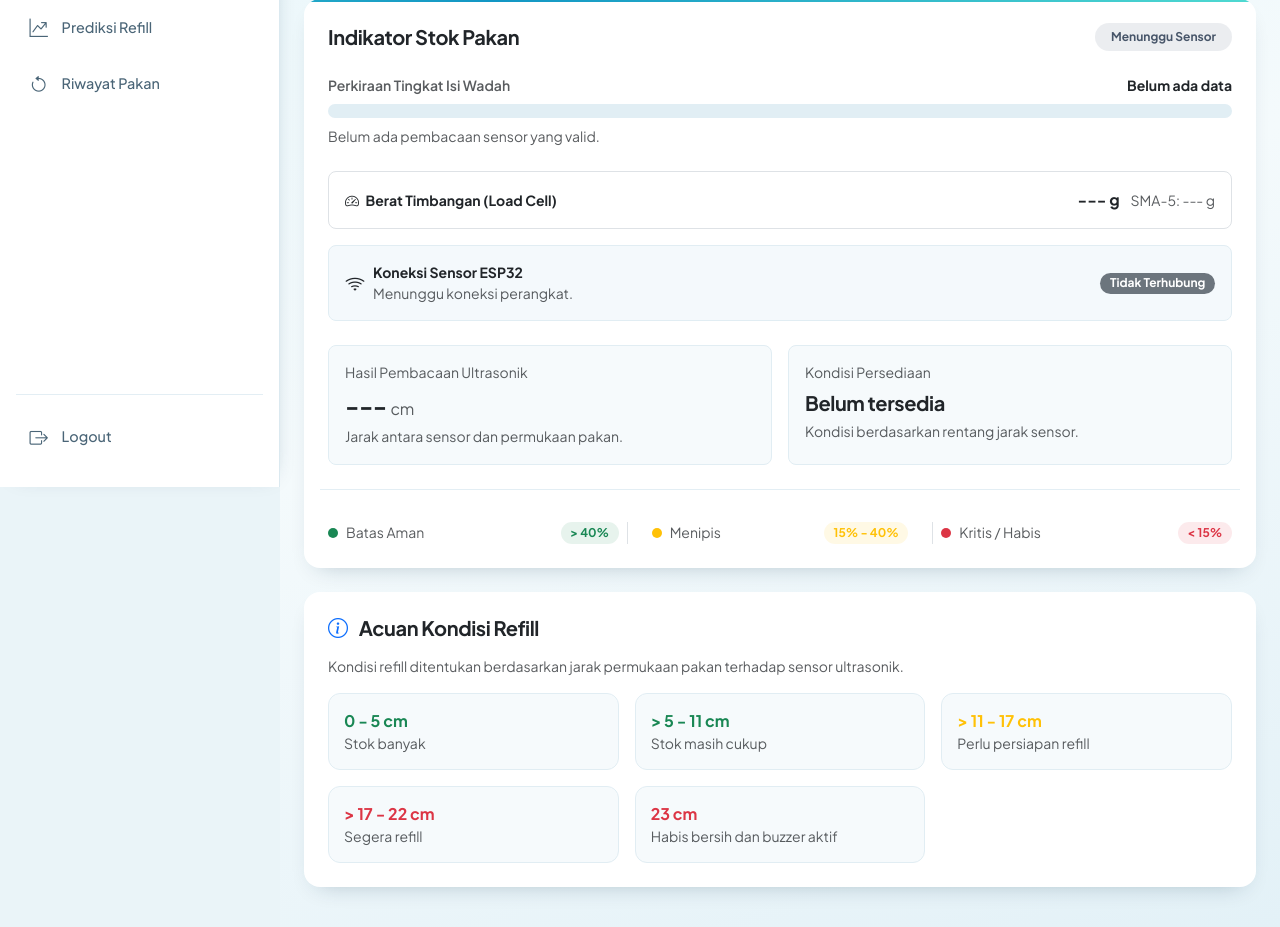
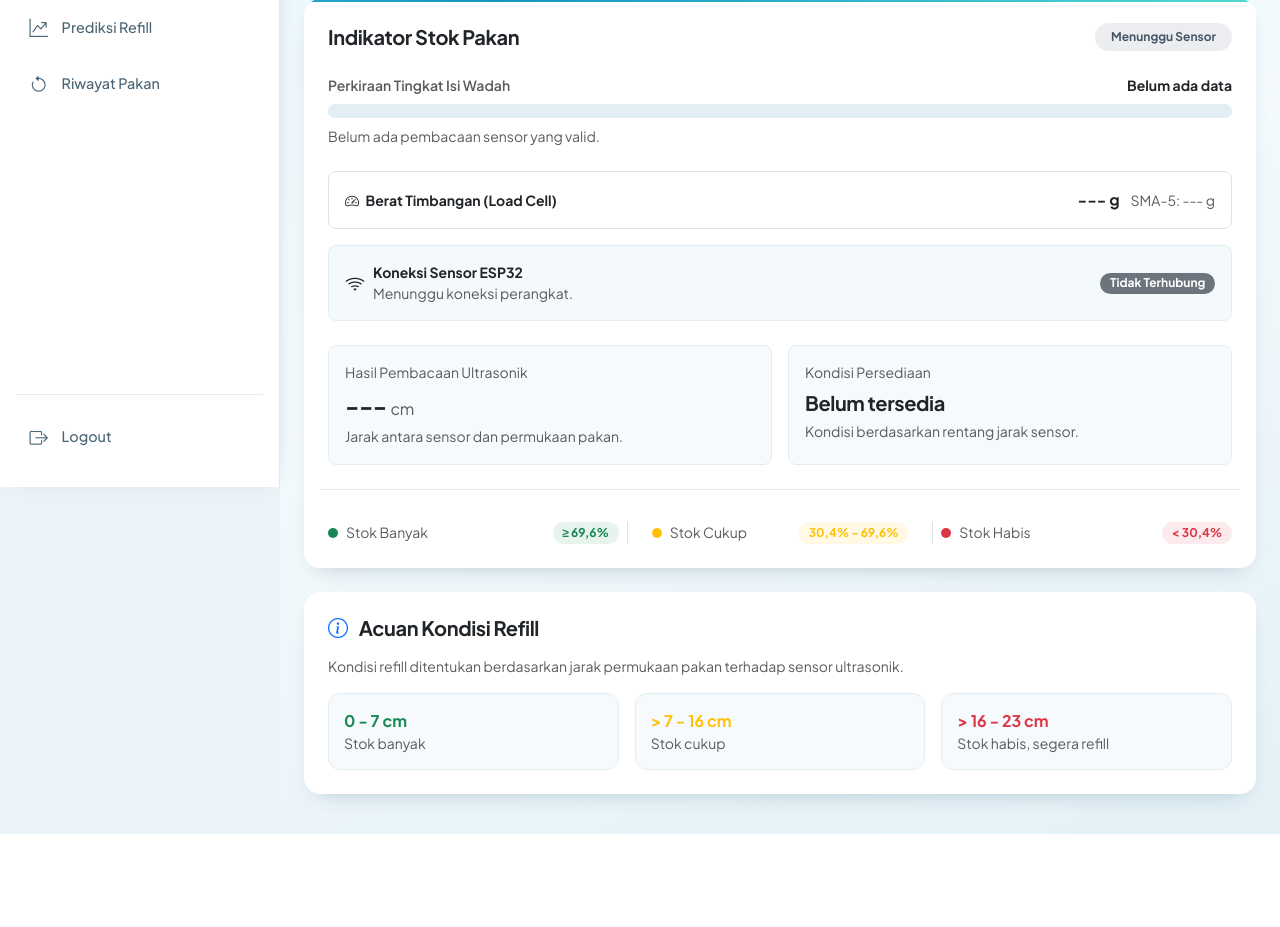
Before and after one commit to irinee12/smart-fish-feeder, a Laravel app: page /stok in a window 1280 px wide. Shown: the part 313-1240 px from the top of the page. After the commit the page ends 1147 px from the top, so only its background shows below. Run offline with Laravel 12, Linux system fonts and the light colour scheme; a user stored in the database is signed in; data comes from the database, SQL or seed files in the repository; data that the repository does not hold is empty.

Commit message:
level stok

```diff
--- a/resources/views/stok.blade.php
+++ b/resources/views/stok.blade.php
@@ -55,8 +55,11 @@
 
     /*
     |--------------------------------------------------------------------------
-    | STATUS STOK BERDASARKAN JARAK
+    | STATUS STOK BERDASARKAN JARAK (3 KONDISI)
     |--------------------------------------------------------------------------
+    | Stok Banyak : 0  - 7 cm
+    | Stok Cukup  : >7 - 16 cm
+    | Stok Habis  : >16 - 23 cm (dan lebih)
     */
 
     if (!$adaDataSensor || !$jarakValid) {
@@ -66,40 +69,26 @@
         $keteranganStok = 'Belum ada pembacaan sensor yang valid.';
         $kondisiJarak = 'Belum tersedia';
 
-    } elseif ($jarakSensor <= 5) {
+    } elseif ($jarakSensor <= 7) {
 
-        $statusStok = 'Stok Aman';
+        $statusStok = 'Stok Banyak';
         $warnaStatus = 'safe';
         $keteranganStok = 'Permukaan pakan masih tinggi dan persediaan dalam kondisi banyak.';
         $kondisiJarak = 'Stok Banyak';
 
-    } elseif ($jarakSensor <= 11) {
+    } elseif ($jarakSensor <= 16) {
 
-        $statusStok = 'Stok Masih Cukup';
-        $warnaStatus = 'safe';
-        $keteranganStok = 'Persediaan pakan masih mencukupi untuk proses pemberian pakan.';
-        $kondisiJarak = 'Stok Masih Cukup';
-
-    } elseif ($jarakSensor <= 17) {
-
-        $statusStok = 'Persiapan Refill';
+        $statusStok = 'Stok Cukup';
         $warnaStatus = 'warning';
-        $keteranganStok = 'Permukaan pakan mulai rendah. Petani perlu mempersiapkan pengisian.';
-        $kondisiJarak = 'Perlu Persiapan Refill';
-
-    } elseif ($jarakSensor <= 22) {
-
-        $statusStok = 'Segera Refill';
-        $warnaStatus = 'danger';
-        $keteranganStok = 'Persediaan pakan hampir habis dan perlu segera diisi kembali.';
-        $kondisiJarak = 'Segera Refill';
+        $keteranganStok = 'Persediaan pakan masih mencukupi, namun petani perlu mempersiapkan pengisian.';
+        $kondisiJarak = 'Stok Cukup';
 
     } else {
 
-        $statusStok = 'Wadah Kosong';
+        $statusStok = 'Stok Habis';
         $warnaStatus = 'danger';
-        $keteranganStok = 'Wadah terdeteksi kosong. Buzzer akan memberikan peringatan.';
-        $kondisiJarak = 'Habis Bersih';
+        $keteranganStok = 'Persediaan pakan habis atau hampir habis dan perlu segera diisi kembali.';
+        $kondisiJarak = 'Stok Habis';
 
     }
 
@@ -408,6 +397,7 @@
 
 
             {{-- KETERANGAN BATAS PERSENTASE --}}
+            {{-- Persentase = (23 - jarak) / 23 x 100. Batas 7 cm = 69,6% dan 16 cm = 30,4% --}}
 
             <div class="stk-legend row mt-4 pt-3 border-top g-3">
 
@@ -418,13 +408,13 @@
                         <div class="stk-dot bg-success"></div>
 
                         <span class="text-muted small">
-                            Batas Aman
+                            Stok Banyak
                         </span>
 
                     </div>
 
                     <span class="badge bg-success bg-opacity-10 text-success">
-                        &gt; 40%
+                        &ge; 69,6%
                     </span>
 
                 </div>
@@ -437,13 +427,13 @@
                         <div class="stk-dot bg-warning"></div>
 
                         <span class="text-muted small">
-                            Menipis
+                            Stok Cukup
                         </span>
 
                     </div>
 
                     <span class="badge bg-warning bg-opacity-10 text-warning">
-                        15% - 40%
+                        30,4% - 69,6%
                     </span>
 
                 </div>
@@ -456,13 +446,13 @@
                         <div class="stk-dot bg-danger"></div>
 
                         <span class="text-muted small">
-                            Kritis / Habis
+                            Stok Habis
                         </span>
 
                     </div>
 
                     <span class="badge bg-danger bg-opacity-10 text-danger">
-                        &lt; 15%
+                        &lt; 30,4%
                     </span>
 
                 </div>
@@ -498,7 +488,7 @@
                     <div class="stk-range">
 
                         <span class="fw-bold text-success">
-                            0 - 5 cm
+                            0 - 7 cm
                         </span>
 
                         <span class="text-muted small d-block">
@@ -514,29 +504,12 @@
 
                     <div class="stk-range">
 
-                        <span class="fw-bold text-success">
-                            &gt; 5 - 11 cm
+                        <span class="fw-bold text-warning">
+                            &gt; 7 - 16 cm
                         </span>
 
                         <span class="text-muted small d-block">
-                            Stok masih cukup
-                        </span>
-
-                    </div>
-
-                </div>
-
-
-                <div class="col-md-4">
-
-                    <div class="stk-range">
-
-                        <span class="fw-bold text-warning">
-                            &gt; 11 - 17 cm
-                        </span>
-
-                        <span class="text-muted small d-block">
-                            Perlu persiapan refill
+                            Stok cukup
                         </span>
 
                     </div>
@@ -549,28 +522,11 @@
                     <div class="stk-range">
 
                         <span class="fw-bold text-danger">
-                            &gt; 17 - 22 cm
+                            &gt; 16 - 23 cm
                         </span>
 
                         <span class="text-muted small d-block">
-                            Segera refill
-                        </span>
-
-                    </div>
-
-                </div>
-
-
-                <div class="col-md-4">
-
-                    <div class="stk-range">
-
-                        <span class="fw-bold text-danger">
-                            23 cm
-                        </span>
-
-                        <span class="text-muted small d-block">
-                            Habis bersih dan buzzer aktif
+                            Stok habis, segera refill
                         </span>
 
                     </div>
@@ -1032,12 +988,11 @@ document.addEventListener('DOMContentLoaded', function () {
     const el  = (id) => document.getElementById(id);
     const setText = (id, t) => { const e = el(id); if (e) e.textContent = t; };
 
+    // 3 kondisi: Stok Banyak (0-7), Stok Cukup (>7-16), Stok Habis (>16-23)
     function statusDariJarak(j) {
-        if (j <= 5)  return ['Stok Aman', 'safe', 'Permukaan pakan masih tinggi dan persediaan dalam kondisi banyak.', 'Stok Banyak'];
-        if (j <= 11) return ['Stok Masih Cukup', 'safe', 'Persediaan pakan masih mencukupi untuk proses pemberian pakan.', 'Stok Masih Cukup'];
-        if (j <= 17) return ['Persiapan Refill', 'warning', 'Permukaan pakan mulai rendah. Petani perlu mempersiapkan pengisian.', 'Perlu Persiapan Refill'];
-        if (j <= 22) return ['Segera Refill', 'danger', 'Persediaan pakan hampir habis dan perlu segera diisi kembali.', 'Segera Refill'];
-        return ['Wadah Kosong', 'danger', 'Wadah terdeteksi kosong. Buzzer akan memberikan peringatan.', 'Habis Bersih'];
+        if (j <= 7)  return ['Stok Banyak', 'safe', 'Permukaan pakan masih tinggi dan persediaan dalam kondisi banyak.', 'Stok Banyak'];
+        if (j <= 16) return ['Stok Cukup', 'warning', 'Persediaan pakan masih mencukupi, namun petani perlu mempersiapkan pengisian.', 'Stok Cukup'];
+        return ['Stok Habis', 'danger', 'Persediaan pakan habis atau hampir habis dan perlu segera diisi kembali.', 'Stok Habis'];
     }
 
     async function updateSensorData() {
```
Also changed, not shown: database/migrations/2026_11_19_030644_create_sensor_data_table.php.
